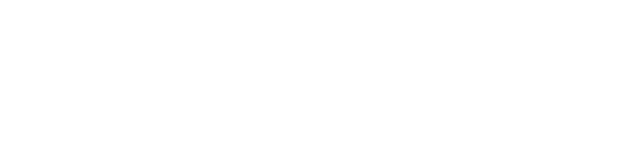
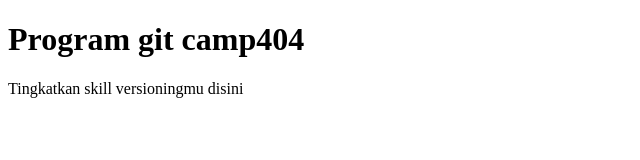
Before and after one commit to fathla/latgit, a plain HTML site: page index.html in a window 1280 px wide. Shown: the whole page, without its empty margins (0-640 px from the left). Drawn offline with Linux system fonts and the light colour scheme.

Commit message:
menambahkan css+modif index

```diff
--- a/index.html
+++ b/index.html
@@ -6,6 +6,8 @@
     <title></title>
 </head>
 <body>
+    <h1>Program git camp404</h1>
+    <p>Tingkatkan skill versioningmu disini</p>
 
 </body>
 </html>
--- /dev/null
+++ b/style.css
@@ -0,0 +1,4 @@
+P {
+    font-family: Arial, Arial, Helvetica, sans-serif;
+    font-size: 14px;
+}
```
